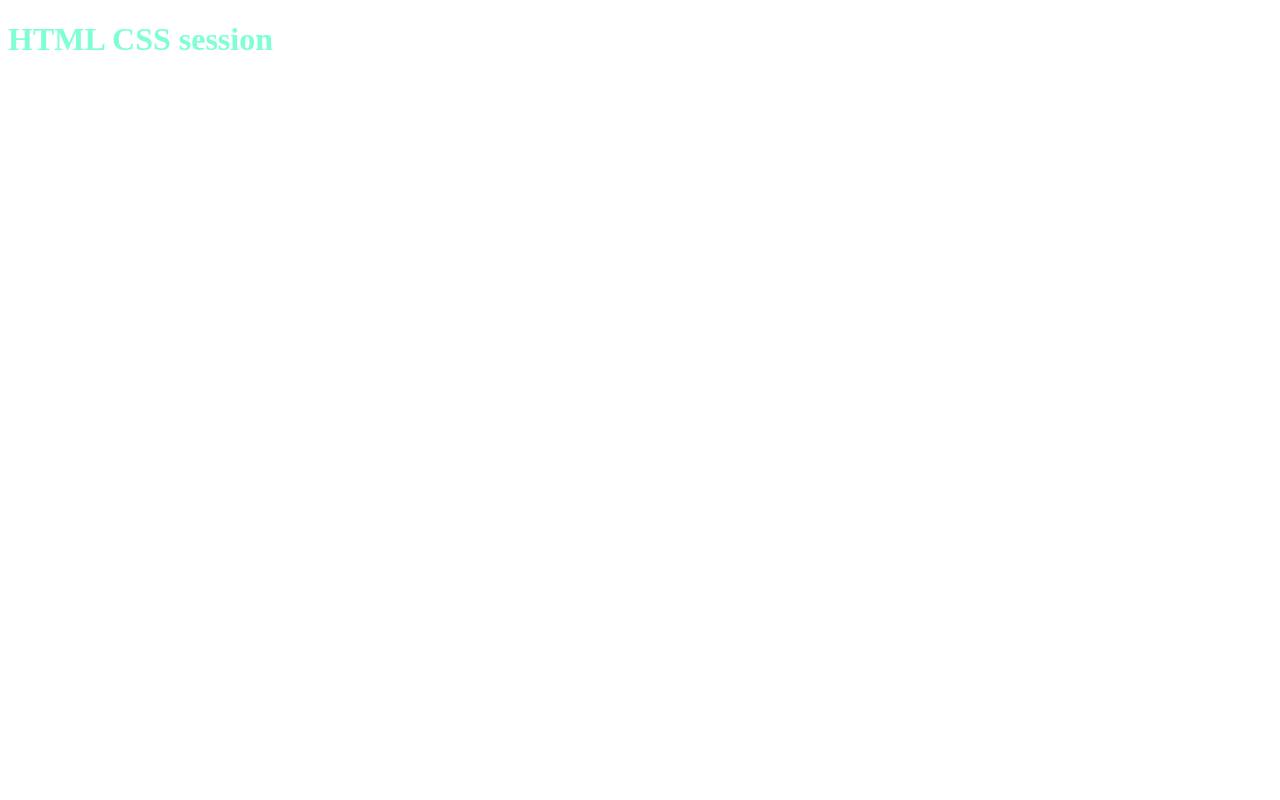
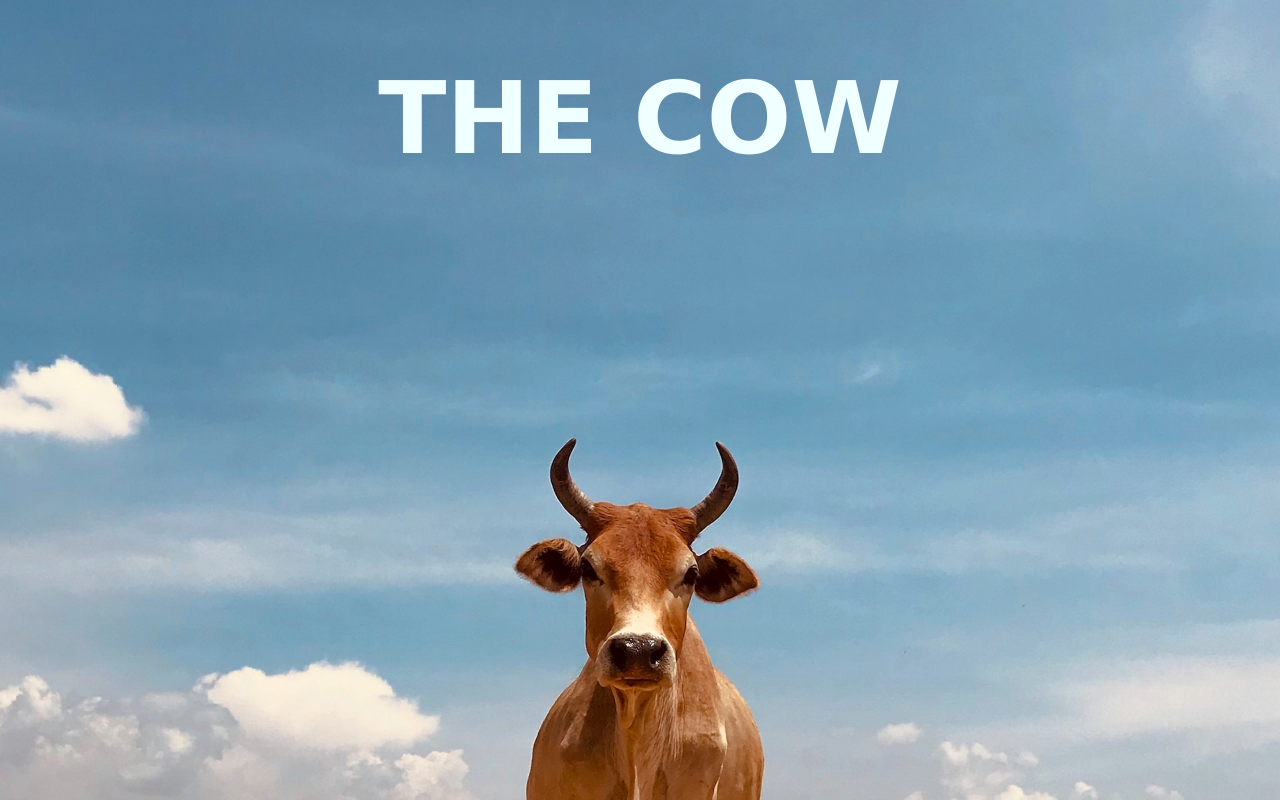
Before and after one commit to DevPentakill/conceptual-html-css-session, a plain HTML site: page index.html in a window 1280 px wide. Drawn offline with Linux system fonts and the light colour scheme.

Commit message:
Integrated Cow image, heading and favi icon.

```diff
--- a/index.html
+++ b/index.html
@@ -3,10 +3,14 @@
 <head>
     <meta charset="UTF-8">
     <meta name="viewport" content="width=device-width, initial-scale=1.0">
-    <title>Our COnceptual Page</title>
+    <title>Our Conceptual Page</title>
     <link rel="stylesheet" href="styles/style.css">
+    <link rel="shortcut icon" href="images/icons8-cow-60.png" type="image/x-icon">
+
 </head>
 <body>
-    <h1>HTML CSS session</h1>
+    <div class="hero">
+    <h1>THE COW</h1>
+</div>
 </body>
 </html>
--- a/styles/style.css
+++ b/styles/style.css
@@ -1,3 +1,20 @@
-h1{
-    color:aquamarine;
+*{
+    margin: 0;
+    padding: 0;
 }
+.hero{
+    background-image: url(../images/cow_main.jpg);
+background-size: cover;
+background-position: bottom center;
+height: 100vh;
+
+}
+.hero h1{
+    color:azure;
+    font-size: 100px;
+    text-align: center;
+    font-weight: 900;
+    /* margin-top: 60px; */
+    font-family: Verdana, Geneva, Tahoma, sans-serif;
+    padding-top: 60px;
+}
```
Also changed, not shown: images/cow.jpg (added), images/cow_main.jpg (added), images/icons8-cow-60.png (added).
